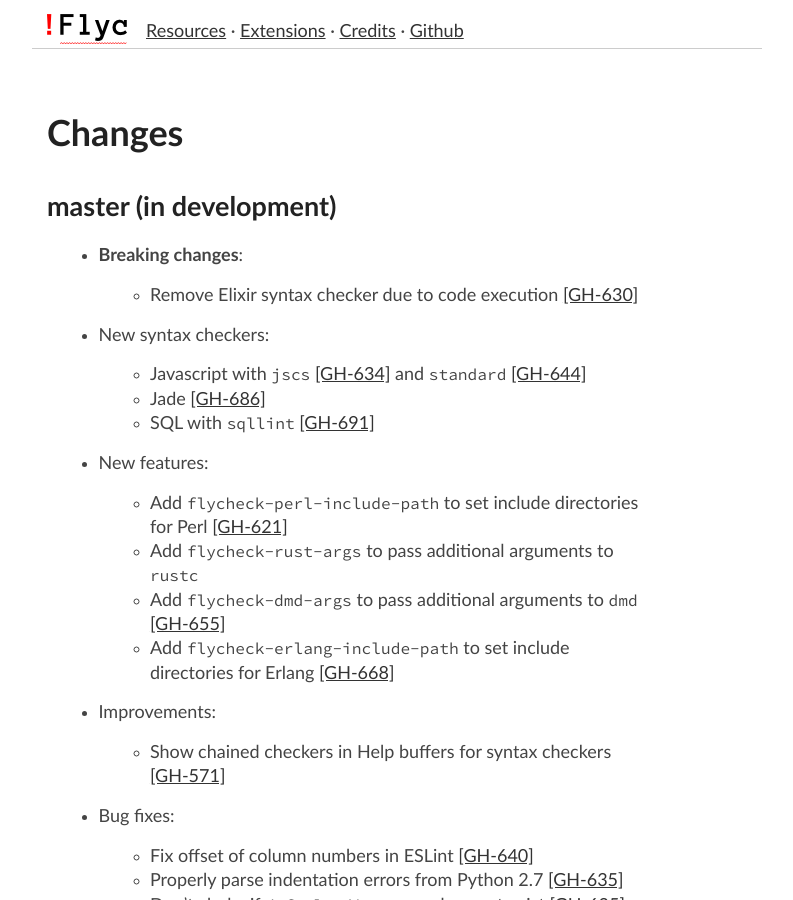
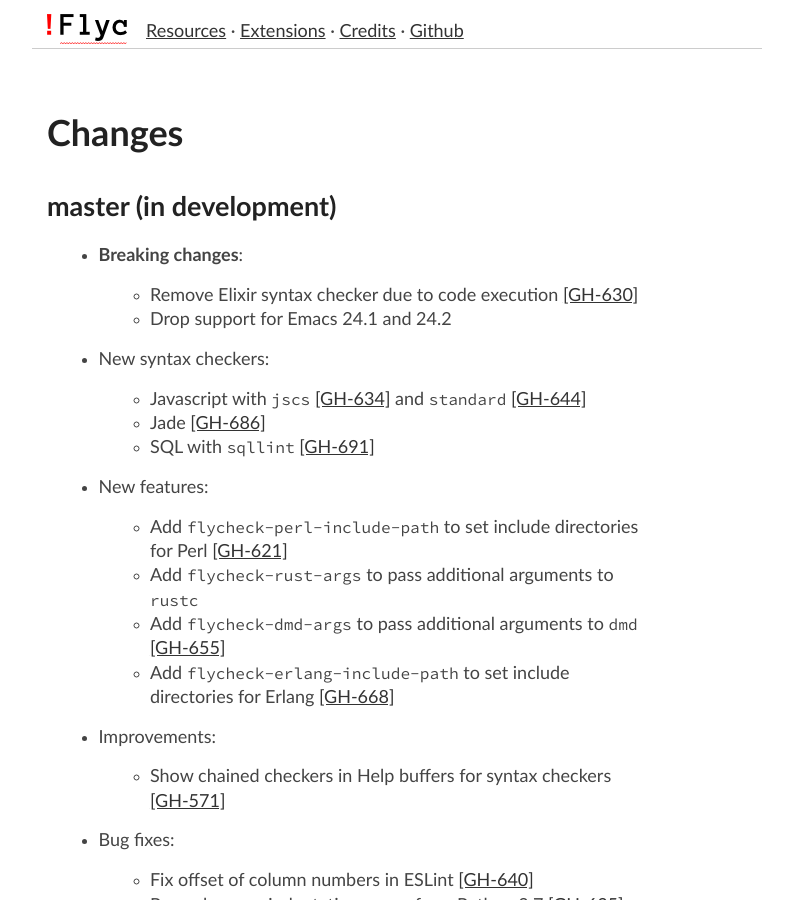
Before and after one commit to cmarqu/flycheck.github.io, a Jekyll site: the page built from changes.md, in a window 1280 px wide and 900 px high. Shown: the whole window, without its empty margins (243-1036 px from the left). Built offline with Jekyll 4.4.1, drawn with Linux system fonts in a browser that asks for light colours.

Commit message:
Update manual from flycheck/flycheck@d320397

```diff
--- a/_includes/changes.md
+++ b/_includes/changes.md
@@ -4,6 +4,7 @@ master (in development)
 - **Breaking changes**:
 
   - Remove Elixir syntax checker due to code execution [[GH-630]](https://github.com/flycheck/flycheck/issues/630)
+  - Drop support for Emacs 24.1 and 24.2
 
 - New syntax checkers:
 
```
